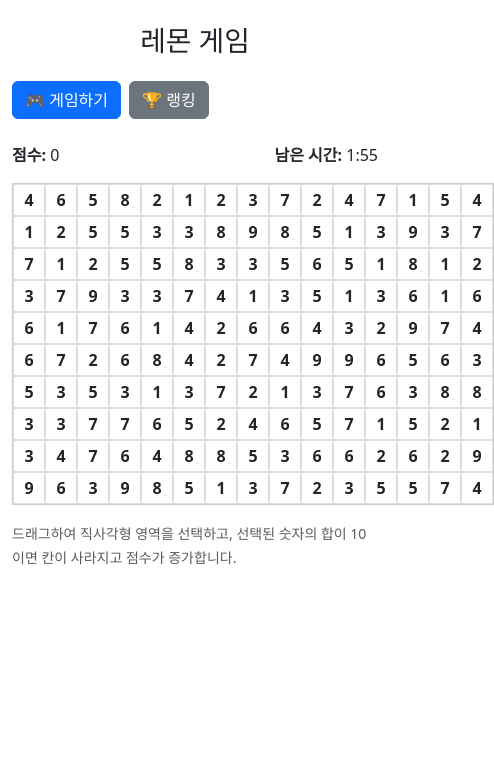
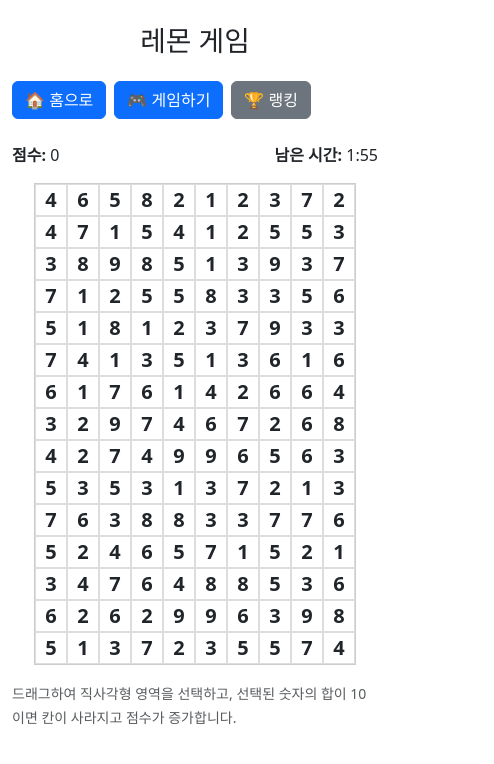
Before and after one commit to rlejr135/lemonGame, a Vue app in the folder dashboard-frontend/: page /game in a window 390 px wide. Shown: the top 764 px of the page, 494 px wide, since content can reach past the window. Built offline with nearby package versions, Linux system fonts and the light colour scheme.

Commit message:
[RELEASE] : ver1.0

```diff
--- a/dashboard-frontend/src/App.vue
+++ b/dashboard-frontend/src/App.vue
@@ -4,6 +4,9 @@
 
     <!-- 네비게이션 -->
     <nav class="mb-4">
+      <router-link class="btn btn-primary me-2" to="/home">
+        🏠 홈으로
+      </router-link>
       <router-link class="btn btn-primary me-2" to="/game">
         🎮 게임하기
       </router-link>
--- a/dashboard-frontend/src/pages/Game.vue
+++ b/dashboard-frontend/src/pages/Game.vue
@@ -41,10 +41,17 @@
     </div>
 
     <!-- 게임 보드 -->
+    <div class="d-flex justify-content-center">
         <div
           class="board"
+          @mousedown="mouseDown"
+          @mousemove="mouseMove"
           @mouseup="endDrag"
           @mouseleave="endDrag"
+
+          @touchstart="touchStart"
+          @touchmove="touchMove"
+          @touchend="endDrag"
         >
           <div
             v-for="(row, rIdx) in grid"
@@ -55,6 +62,7 @@
               v-for="(cell, cIdx) in row"
               :key="cell.id"
               class="cell"
+              :data-id="cell.id"
               :class="{
                 'cell-empty': cell.removed,
                 'cell-selected': isSelected(cell),
@@ -67,7 +75,7 @@
             </div>
           </div>
         </div>
-
+    </div>
     <!-- 설명 -->
     <div class="mt-3">
       <small class="text-muted">
@@ -104,6 +112,7 @@ export default {
     };
   },
 
+
   computed: {
     formattedTime() {
       const m = Math.floor(this.timeLeft / 60);
@@ -113,11 +122,26 @@ export default {
   },
 
   created() {
+
+  this.detectMobile();
     this.resetGame();
   },
 
   methods: {
 
+    detectMobile() {
+      const isMobile = window.innerWidth < 600;
+
+      if (isMobile) {
+        // 모바일 전용 보드 크기
+        this.rows = 15;
+        this.cols = 10;
+      } else {
+        // PC 전용 보드 크기
+        this.rows = 10;
+        this.cols = 15;
+      }
+    },
     /** 게임 시작/재시작 **/
     restartGame() {
       this.resetGame();
@@ -266,6 +290,46 @@ export default {
     /** 선택 표시 여부 **/
     isSelected(cell) {
       return this.selectedCells.some((c) => c.id === cell.id);
+    },
+
+    mouseDown(event, cell) {
+      this.startDrag(cell);
+    },
+
+    mouseMove(event, cell) {
+      if (!this.isDragging) return;
+      this.continueDrag(cell);
+    },
+
+    // 터치 이벤트
+    touchStart(e) {
+      e.preventDefault();
+
+      const cell = this.getCellFromTouch(e.touches[0]);
+      if (cell) this.startDrag(cell);
+    },
+
+    touchMove(e) {
+      e.preventDefault();
+
+      const cell = this.getCellFromTouch(e.touches[0]);
+      if (cell) this.continueDrag(cell);
+    },
+
+    getCellFromTouch(touch) {
+      const element = document.elementFromPoint(touch.clientX, touch.clientY);
+      if (!element) return null;
+
+      const cellId = element.getAttribute("data-id");
+      if (!cellId) return null;
+
+      const id = parseInt(cellId);
+      for (const row of this.grid) {
+        for (const cell of row) {
+          if (cell.id === id) return cell;
+        }
+      }
+      return null;
     }
   }
 };
@@ -274,10 +338,24 @@ export default {
 
 <style scoped>
 
+  @media (max-width: 600px) {
+    .cell {
+      width: 42px;
+      height: 42px;
+      font-size: 20px;
+    }
+  }
+
+.cell span {
+  pointer-events: none; /* 터치/마우스 선택 안정화 */
+}
+
+
 .board {
   display: inline-block;
   border: 1px solid #ccc;
   user-select: none;
+  touch-action: none; /* 모바일 브라우저 스크롤 방지 */
 }
 
 .board-row {
@@ -308,4 +386,5 @@ export default {
 .cell-disabled {
   cursor: default;
 }
+
 </style>
--- a/dashboard-frontend/src/router/index.js
+++ b/dashboard-frontend/src/router/index.js
@@ -4,7 +4,7 @@ import Ranking from "../pages/Ranking.vue";
 
 const routes = [
   {
-    path: "/",
+    path: "/home",
     redirect: "/App"
   },
   {
```
Lines whose indentation alone changed are shown as unchanged.
